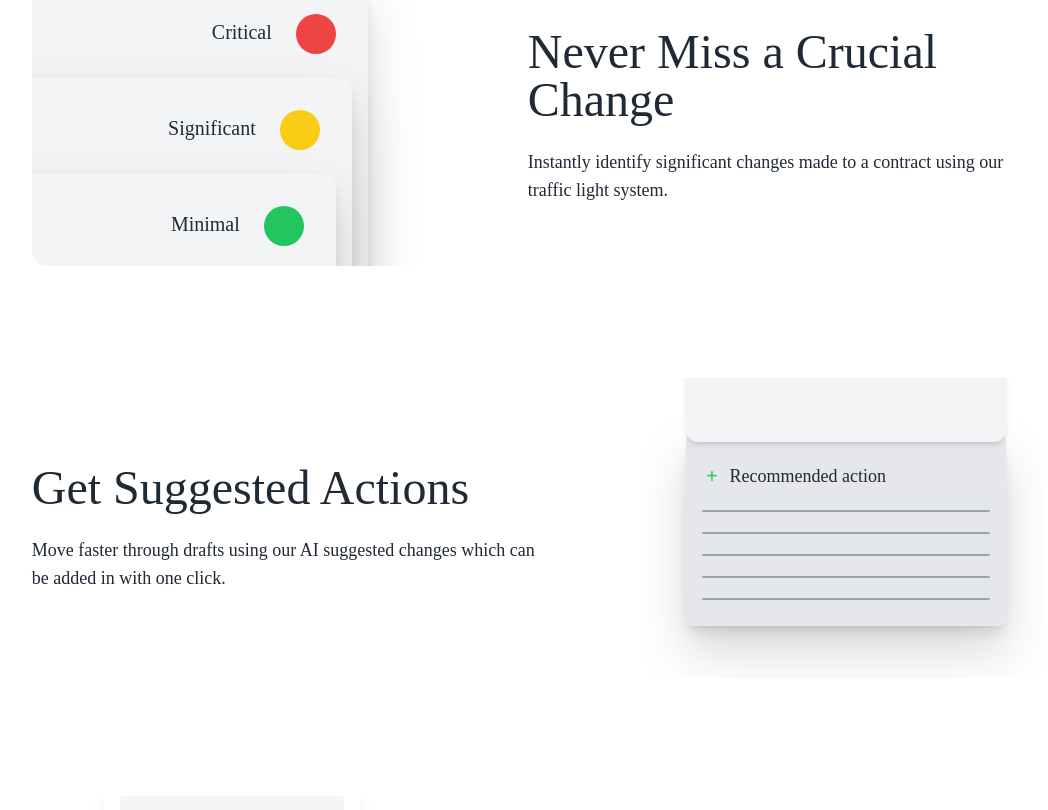
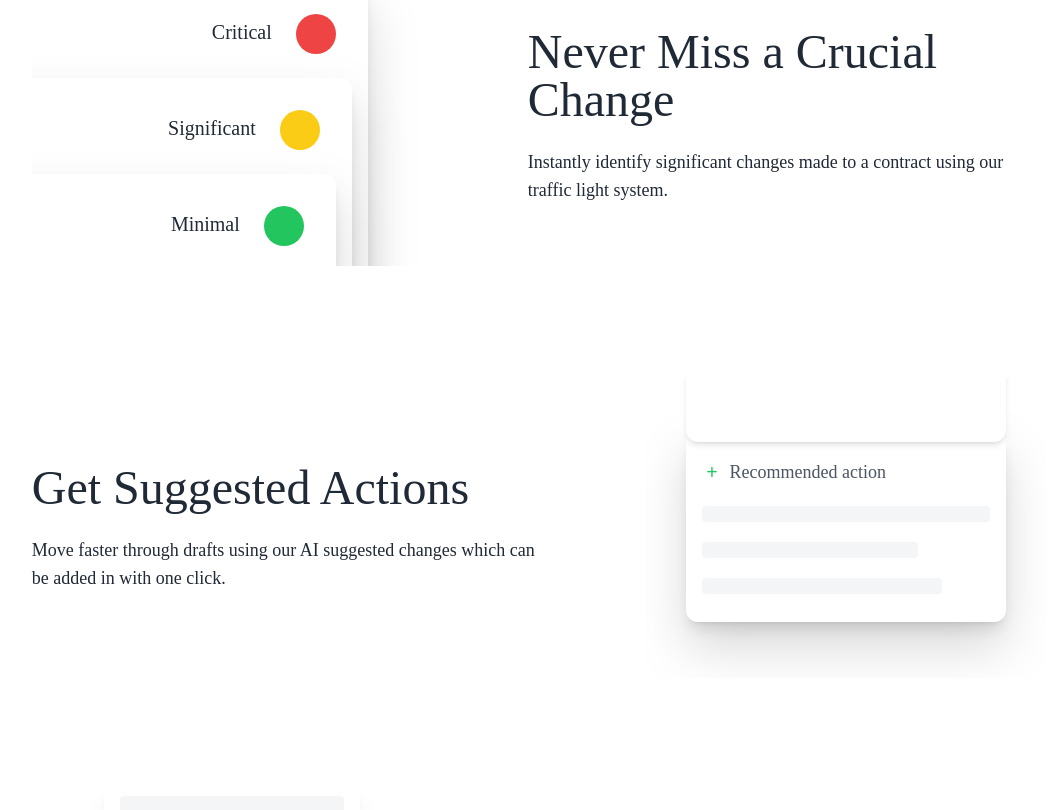
Before and after one commit to lookingforwork/lookingforwork.github.io, a Next.js app: page / in a window 1280 px wide. Shown: the part 838-1648 px from the top of the page, without its empty margins (101-1149 px from the left). Built offline with nearby package versions, Linux system fonts and the light colour scheme; a web font is replaced by a local one.

Commit message:
Moderneised otehr features

```diff
--- a/src/components/FeatureAction.tsx
+++ b/src/components/FeatureAction.tsx
@@ -13,22 +13,20 @@ export const FeatureAction = () => {
         </div>
       </div>
       <div className="group rounded-2xl w-full max-w-[400px] lg:min-w-[400px] h-[300px] overflow-hidden flex flex-col items-center">
-        <div className="transition-all duration-500 bg-gray-100 h-20 w-10/12 max-w-80 group-hover:max-w-[22rem] group-hover:w-11/12 -top-4 -mb-4 relative z-10 rounded-xl shadow-md"></div>
-        <div className="transition-all duration-500 bg-gray-200 h-48 w-10/12 max-w-80 -top-2 group-hover:max-w-[22rem] group-hover:w-11/12 group-hover:h-[12.5rem] p-4 pt-6 rounded-md relative z-0 shadow-lg drop-shadow-2xl">
+        <div className="transition-all duration-500 bg-white h-20 w-10/12 max-w-80 group-hover:max-w-[22rem] group-hover:w-11/12 -top-4 -mb-4 relative z-10 rounded-xl shadow-md"></div>
+        <div className="transition-all duration-500 bg-white h-48 w-10/12 max-w-80 -top-3 group-hover:max-w-[22rem] group-hover:w-11/12 group-hover:h-[12.5rem] p-4 pt-6 rounded-xl relative z-0 shadow-lg drop-shadow-2xl">
           <div className="flex items-center mt-1">
             <span className="text-green-500 font-bold text-xl ml-1 mr-3">
               +
             </span>
-            <span className="font-light text-lg text-blueside-dark">
+            <span className="font-light text-lg text-gray-600">
               Recommended action
             </span>
           </div>
           <div className="transition-all duration-500 mt-5 space-y-5 group-hover:mt-7">
-            <div className="bg-gray-400 h-[2px] mb-2 w-full rounded-full"></div>
-            <div className="bg-gray-400 h-[2px] mb-2 w-full rounded-full"></div>
-            <div className="bg-gray-400 h-[2px] mb-2 w-full rounded-full"></div>
-            <div className="bg-gray-400 h-[2px] mb-2 w-full rounded-full"></div>
-            <div className="bg-gray-400 h-[2px] w-full rounded-full"></div>
+            <div className="h-4 w-full bg-gray-100 rounded animate-pulse"></div>
+            <div className="h-4 w-3/4 bg-gray-100 rounded animate-pulse"></div>
+            <div className="h-4 w-5/6 bg-gray-100 rounded animate-pulse"></div>
           </div>
         </div>
       </div>
--- a/src/components/FeatureLights.tsx
+++ b/src/components/FeatureLights.tsx
@@ -5,19 +5,19 @@ export const FeatureLights = () => {
     <div id="features" className="flex flex-col lg:flex-row items-center justify-center px-0 sm:px-8 md:px-12 lg:px-24 py-6 lg:py-14">
       <div className="rounded-2xl w-full max-w-[400px] lg:min-w-[400px] h-[300px] overflow-hidden">
         <div className="relative p-4 sm:p-8">
-          <div className="transition-all duration-500 absolute -left-12 hover:-left-4 top-4 flex h-80 w-full max-w-[384px] items-start justify-between rounded-xl bg-gray-100 p-4 sm:p-8 shadow-lg drop-shadow-2xl">
+          <div className="transition-all duration-500 absolute -left-12 hover:-left-4 top-4 flex h-80 w-full max-w-[384px] items-start justify-between rounded-xl bg-white p-4 sm:p-8 shadow-lg drop-shadow-2xl">
             <span className="absolute text-blueside-dark right-16 sm:right-24 text-lg sm:text-xl mt-1 font-light">
               Critical
             </span>
             <span className="absolute right-0 mx-4 sm:mx-8 h-8 w-8 sm:h-10 sm:w-10 rounded-full bg-red-500"></span>
           </div>
-          <div className="transition-all duration-500 absolute -left-16 hover:-left-8 top-28 flex h-60 w-full max-w-[384px] items-start justify-between rounded-xl bg-gray-100 p-4 sm:p-8 shadow-lg drop-shadow-2xl">
+          <div className="transition-all duration-500 absolute -left-16 hover:-left-8 top-28 flex h-60 w-full max-w-[384px] items-start justify-between rounded-xl bg-white p-4 sm:p-8 shadow-lg drop-shadow-2xl">
             <span className="absolute text-blueside-dark right-16 sm:right-24 text-lg sm:text-xl mt-1 font-light">
               Significant
             </span>
             <span className="absolute right-0 mx-4 sm:mx-8 h-8 w-8 sm:h-10 sm:w-10 rounded-full bg-yellow-400"></span>
           </div>
-          <div className="transition-all duration-500 absolute -left-20 hover:-left-12 top-52 flex h-60 w-full max-w-[384px] items-start justify-between rounded-xl bg-gray-100 p-4 sm:p-8 shadow-lg drop-shadow-2xl">
+          <div className="transition-all duration-500 absolute -left-20 hover:-left-12 top-52 flex h-60 w-full max-w-[384px] items-start justify-between rounded-xl bg-white p-4 sm:p-8 shadow-lg drop-shadow-2xl">
             <span className="absolute text-blueside-dark right-16 sm:right-24 text-lg sm:text-xl mt-1 font-light">
               Minimal
             </span>
```
